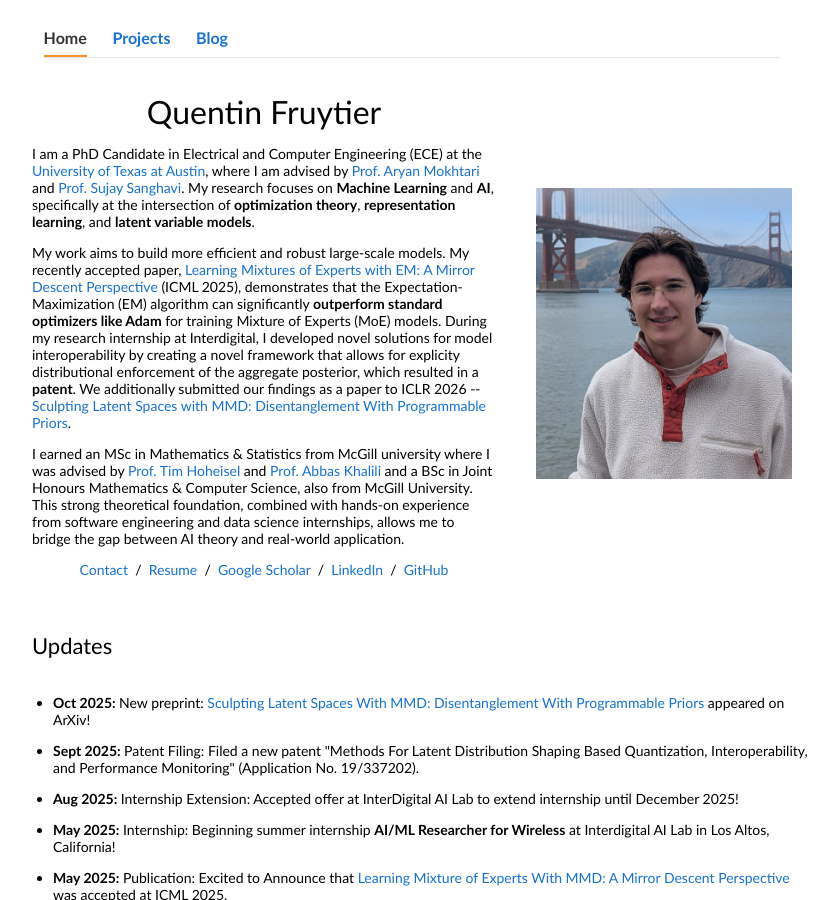
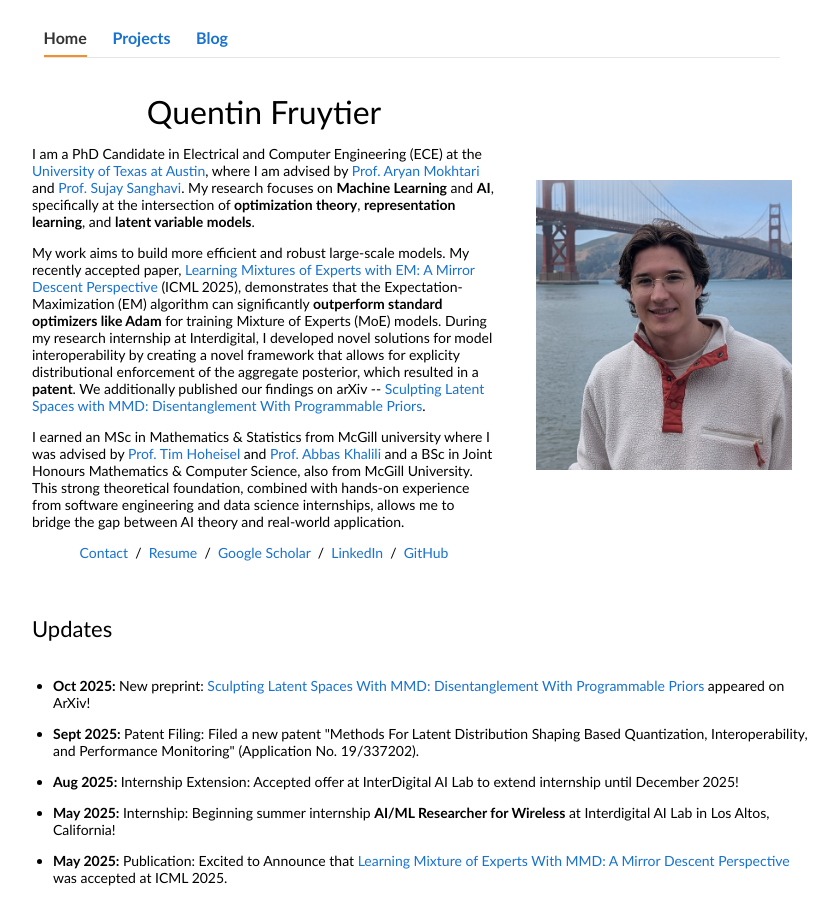
Before and after one commit to Quentin-Fruytier/Quentin-Fruytier.github.io, a Jekyll site: the page built from index.html, in a window 1280 px wide and 900 px high. Shown: the whole window, without its empty margins (228-1066 px from the left). Built offline with Jekyll 4.4.1, drawn with Linux system fonts in a browser that asks for light colours.

Commit message:
Home: Sculpting-MMD published on arXiv (was: submitted to ICLR 2026)

```diff
--- a/index.html
+++ b/index.html
@@ -14,7 +14,7 @@
                     I am a PhD Candidate in Electrical and Computer Engineering (ECE) at the <a href="https://www.utexas.edu/">University of Texas at Austin</a>, where I am advised by <a href="https://sites.utexas.edu/mokhtari/">Prof. Aryan Mokhtari</a> and <a href="https://sites.utexas.edu/sanghavi/">Prof. Sujay Sanghavi</a>. My research focuses on <strong>Machine Learning</strong> and <strong>AI</strong>, specifically at the intersection of <strong>optimization theory</strong>, <strong>representation learning</strong>, and <strong>latent variable models</strong>.
                 </p>
                 <p>
-                    My work aims to build more efficient and robust large-scale models. My recently accepted paper, <a href="https://proceedings.mlr.press/v267/fruytier25a.html">Learning Mixtures of Experts with EM: A Mirror Descent Perspective</a> (ICML 2025), demonstrates that the Expectation-Maximization (EM) algorithm can significantly <strong>outperform standard optimizers like Adam</strong> for training Mixture of Experts (MoE) models. During my research internship at Interdigital, I developed novel solutions for model interoperability by creating a novel framework that allows for explicity distributional enforcement of the aggregate posterior, which resulted in a <strong>patent</strong>. We additionally submitted our findings as a paper to ICLR 2026 -- <a href="https://arxiv.org/abs/2510.11953"> Sculpting Latent Spaces with MMD: Disentanglement With Programmable Priors</a>.
+                    My work aims to build more efficient and robust large-scale models. My recently accepted paper, <a href="https://proceedings.mlr.press/v267/fruytier25a.html">Learning Mixtures of Experts with EM: A Mirror Descent Perspective</a> (ICML 2025), demonstrates that the Expectation-Maximization (EM) algorithm can significantly <strong>outperform standard optimizers like Adam</strong> for training Mixture of Experts (MoE) models. During my research internship at Interdigital, I developed novel solutions for model interoperability by creating a novel framework that allows for explicity distributional enforcement of the aggregate posterior, which resulted in a <strong>patent</strong>. We additionally published our findings on arXiv -- <a href="https://arxiv.org/abs/2510.11953"> Sculpting Latent Spaces with MMD: Disentanglement With Programmable Priors</a>.
                 </p>
                 <p>
                     I earned an MSc in Mathematics & Statistics from McGill university where I was advised by <a href="https://www.mcgill.ca/mathstat/tim-hoheisel">Prof. Tim Hoheisel</a> and <a href="https://www.mcgill.ca/mathstat/abbas-khalili">Prof. Abbas Khalili</a> and a BSc in Joint Honours Mathematics & Computer Science, also from McGill University. This strong theoretical foundation, combined with hands-on experience from software engineering and data science internships, allows me to bridge the gap between AI theory and real-world application.
```
